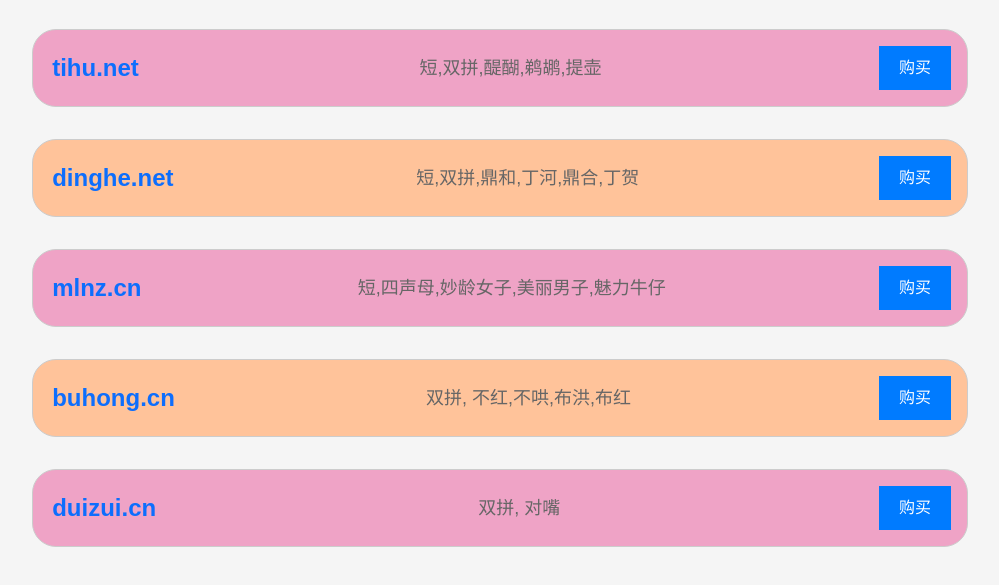
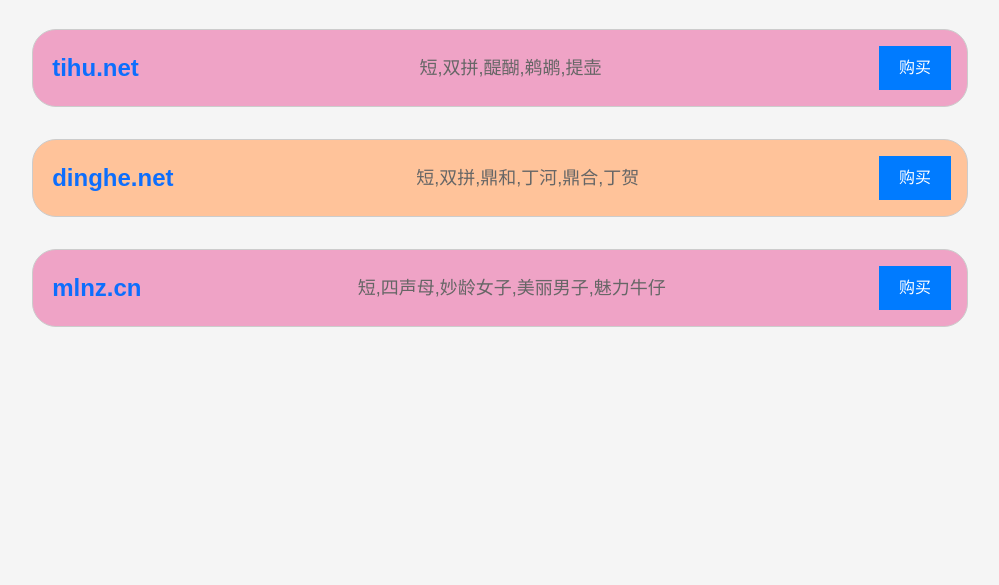
Before and after one commit to idjl/djl.cx, a plain HTML site: page index.html in a window 1280 px wide. Shown: the part 211-796 px from the top of the page, without its empty margins (140-1139 px from the left). Drawn offline with nearby package versions, Linux system fonts and the light colour scheme.

Commit message:
Update index.html
up

```diff
--- a/index.html
+++ b/index.html
@@ -104,21 +104,6 @@
             </div>
         </a>
 
-        <a href="https://www.west.cn/ykj/view.asp?domain=buhong.cn">
-            <div class="domain-item">
-                <div class="domain-name">buhong.cn</div>
-                <div class="domain-price">双拼, 不红,不哄,布洪,布红</div>
-                <button class="btn-buy">购买</button>
-            </div>
-        </a>
-
-        <a href="https://www.west.cn/ykj/view.asp?domain=duizui.cn">
-            <div class="domain-item pink200">
-                <div class="domain-name">duizui.cn</div>
-                <div class="domain-price">双拼, 对嘴</div>
-                <button class="btn-buy">购买</button>
-            </div>
-        </a>
 
     </div>
 </div>
```
